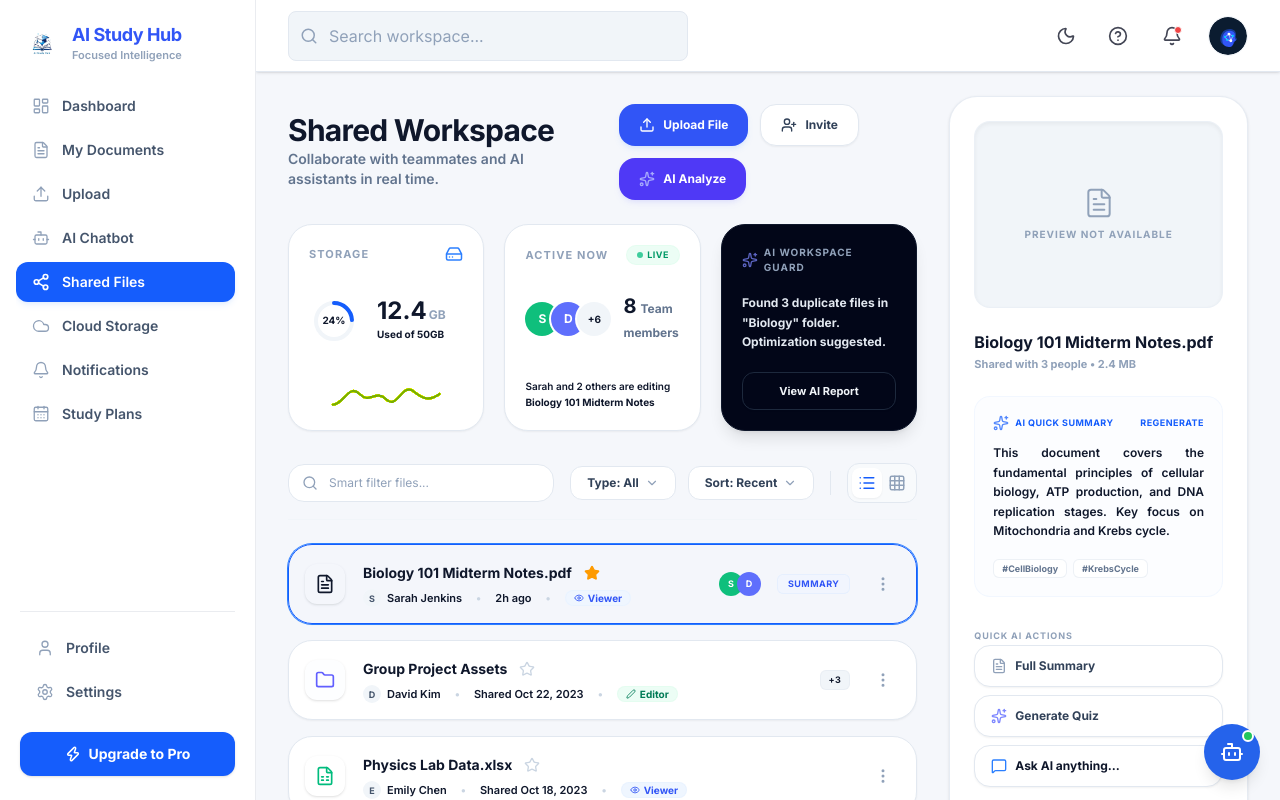
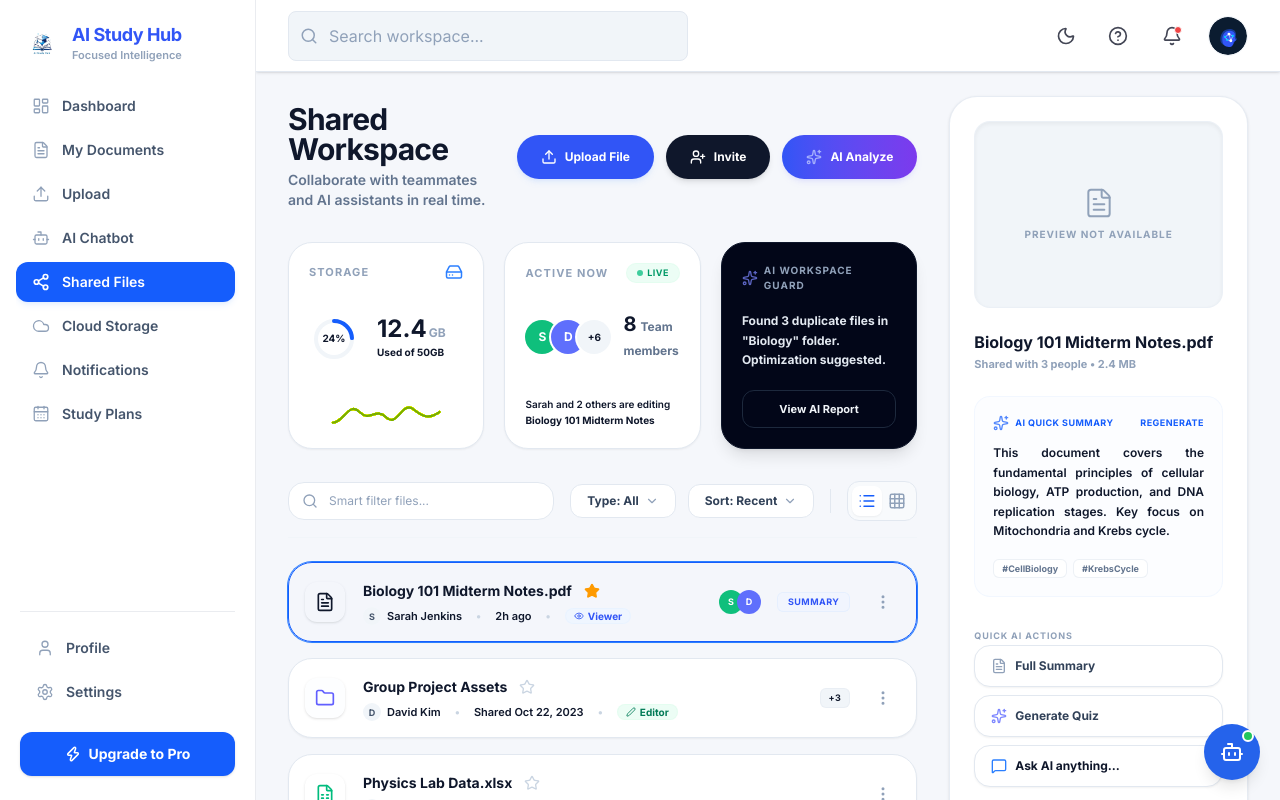
Before and after one commit to huynhduybinh24/SWP391_AIStudyHub, a React (Vite) app in the folder FrontEnd/: page /dashboard/shared in a window 1280 px wide. Built offline with nearby package versions, Linux system fonts and the light colour scheme; the HTML template or start-up script is replaced by a standard one.

Commit message:
fix(ui): keep upload, invite and ai analyze buttons on the same line

```diff
--- a/FrontEnd/src/features/shared-files/components/SharedWorkspaceHeader.tsx
+++ b/FrontEnd/src/features/shared-files/components/SharedWorkspaceHeader.tsx
@@ -1,5 +1,4 @@
 import { Upload, UserPlus, Sparkles } from 'lucide-react'
-import { Button } from '@/components/ui/Button'
 
 interface SharedWorkspaceHeaderProps {
   onUploadClick: () => void
@@ -15,49 +14,50 @@ export function SharedWorkspaceHeader({
   isAnalyzing
 }: SharedWorkspaceHeaderProps) {
   return (
-    <div className="space-y-4 pt-2 text-left">
-      <div className="flex flex-col md:flex-row md:items-center justify-between gap-6">
-        <div className="space-y-1">
+    <div className="pt-2 text-left select-none">
+      <div className="flex flex-col lg:flex-row lg:items-center justify-between gap-6 pb-2">
+        {/* Left Side: Title & Subtitle */}
+        <div className="space-y-1.5 max-w-xl">
           <h1 className="text-3xl font-black text-slate-900 dark:text-white tracking-tight leading-none">
             Shared Workspace
           </h1>
-          <p className="text-sm font-semibold text-slate-500 dark:text-slate-450">
+          <p className="text-sm font-semibold text-slate-500 dark:text-slate-455">
             Collaborate with teammates and AI assistants in real time.
           </p>
         </div>
 
-        <div className="flex flex-wrap items-center gap-3">
-          {/* Upload File Button */}
-          <Button
+        {/* Right Side: Action buttons container */}
+        <div className="flex items-center gap-3 flex-wrap md:flex-nowrap shrink-0">
+          {/* 1. Upload File Button */}
+          <button
             type="button"
             onClick={onUploadClick}
-            className="group flex items-center gap-2 rounded-2xl bg-[#3155F6] hover:bg-blue-700 text-white font-bold px-5 py-2.5 text-xs shadow-md shadow-blue-500/10 transition-all duration-200 h-[42px] cursor-pointer"
+            className="flex items-center justify-center gap-2 rounded-full bg-[#3155F6] hover:bg-blue-700 text-white font-black px-6 h-11 text-xs shadow-md shadow-blue-500/10 hover:shadow-blue-500/20 active:scale-[0.98] transition-all duration-200 cursor-pointer hover:scale-[1.02] shrink-0"
           >
-            <Upload className="size-4 shrink-0 transition-transform group-hover:-translate-y-0.5" />
+            <Upload className="size-4 transition-transform group-hover:-translate-y-0.5" />
             <span>Upload File</span>
-          </Button>
+          </button>
 
-          {/* Invite Button */}
-          <Button
+          {/* 2. Invite Button */}
+          <button
             type="button"
-            variant="secondary"
             onClick={onInviteClick}
-            className="group flex items-center gap-2 rounded-2xl border border-slate-200 dark:border-slate-800 bg-white dark:bg-slate-900 text-slate-700 dark:text-slate-200 hover:bg-slate-50 dark:hover:bg-slate-800 font-bold px-5 py-2.5 text-xs shadow-xs transition-all duration-200 h-[42px] cursor-pointer"
+            className="flex items-center justify-center gap-2 rounded-full bg-slate-900 hover:bg-slate-805 dark:bg-slate-800 dark:hover:bg-slate-700 text-white font-black px-6 h-11 text-xs shadow-md hover:shadow-lg active:scale-[0.98] transition-all duration-200 cursor-pointer hover:scale-[1.02] shrink-0"
           >
-            <UserPlus className="size-4 shrink-0 text-slate-450 dark:text-slate-400" />
+            <UserPlus className="size-4" />
             <span>Invite</span>
-          </Button>
+          </button>
 
-          {/* AI Analyze Button */}
-          <Button
+          {/* 3. AI Analyze Button */}
+          <button
             type="button"
             onClick={onAIAnalyzeClick}
             disabled={isAnalyzing}
-            className="group flex items-center gap-2 rounded-2xl bg-indigo-600 hover:bg-indigo-700 text-white font-bold px-5 py-2.5 text-xs shadow-md shadow-indigo-500/10 transition-all duration-200 h-[42px] cursor-pointer disabled:opacity-50"
+            className="flex items-center justify-center gap-2 rounded-full bg-gradient-to-r from-[#3155F6] to-[#7C3AED] hover:from-[#2563eb] hover:to-[#6d28d9] text-white font-black px-6 h-11 text-xs shadow-md shadow-indigo-500/10 hover:shadow-indigo-500/20 active:scale-[0.98] transition-all duration-200 cursor-pointer hover:scale-[1.02] disabled:opacity-50 shrink-0"
           >
-            <Sparkles className="size-4 shrink-0 animate-pulse text-indigo-200" />
+            <Sparkles className="size-4 animate-pulse text-indigo-200" />
             <span>{isAnalyzing ? 'Analyzing...' : 'AI Analyze'}</span>
-          </Button>
+          </button>
         </div>
       </div>
     </div>
```
